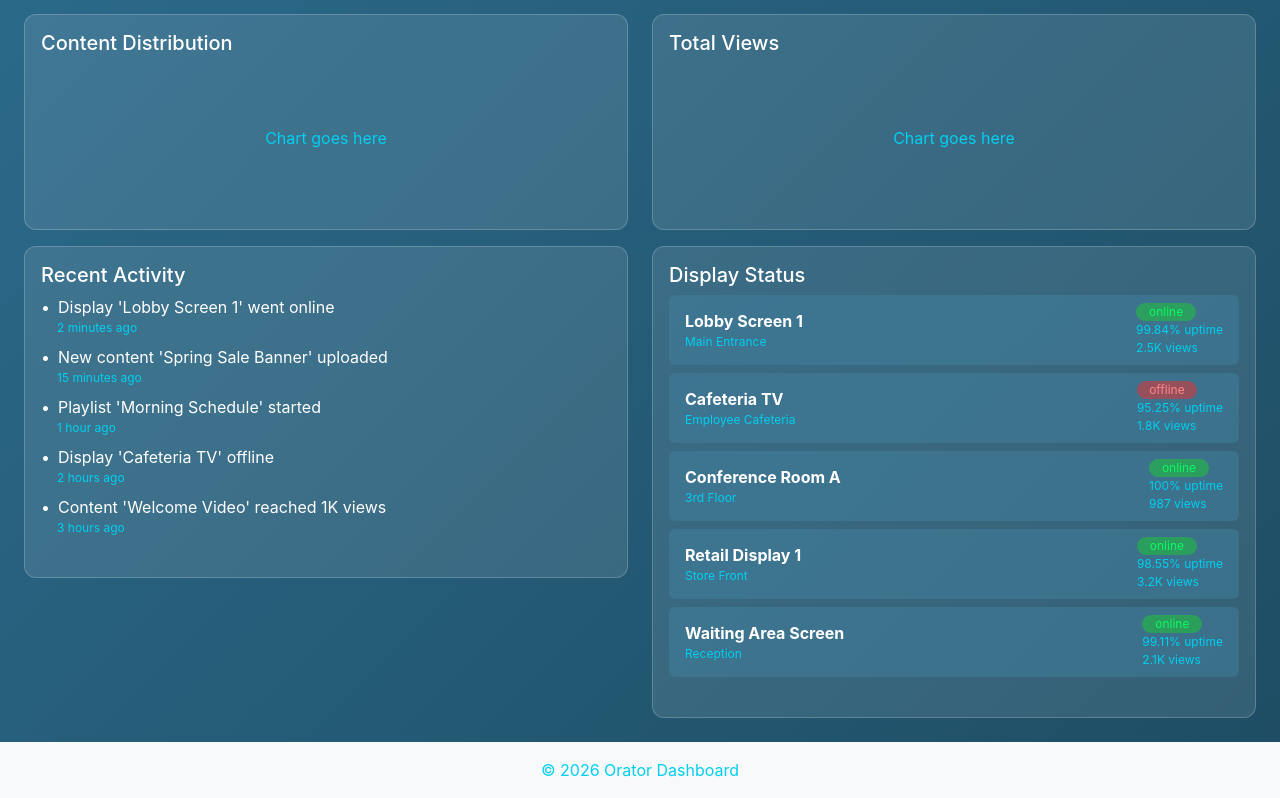
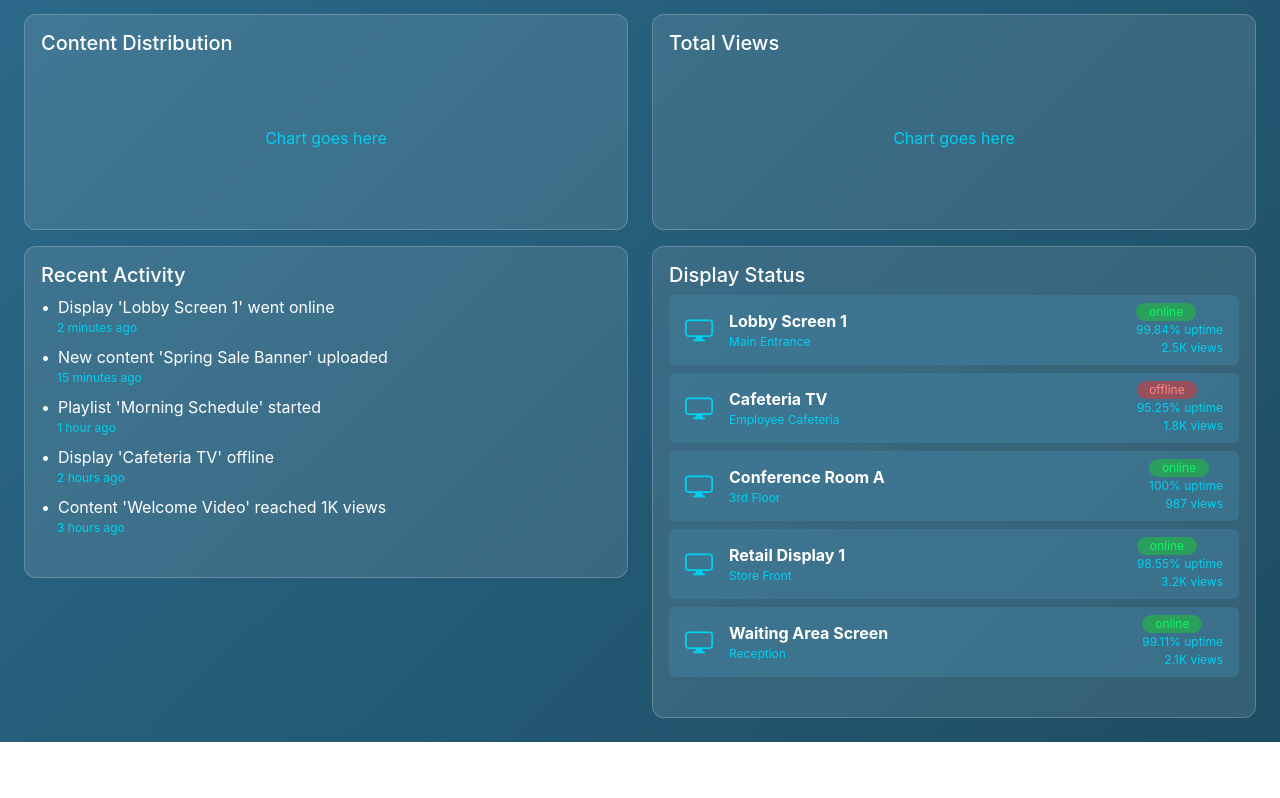
Before and after one commit to Junaid-Taqi/orator-dashboard, a React (Create React App) app: page / in a window 1280 px wide. Shown: the part 290-1088 px from the top of the page. After the commit the page ends 1032 px from the top, so only its background shows below. Built offline with nearby package versions, Linux system fonts and the light colour scheme.

Commit message:
init commit

```diff
--- a/src/App.js
+++ b/src/App.js
@@ -1,18 +1,14 @@
 import './App.css';
 import Header from './components/Header';
-import Footer from './components/Footer';
 import Dashboard from './components/Dashboard';
 
 function App() {
   return (
     <div className="d-flex flex-column min-vh-100">
       <Header />
-
       <main className="container-fluid mt-4 flex-grow-1">
         <Dashboard />
       </main>
-
-      <Footer />
     </div>
   );
 }
--- a/src/components/DisplayStatus.js
+++ b/src/components/DisplayStatus.js
@@ -15,11 +15,14 @@ function DisplayStatus() {
       <ul className="list-unstyled">
         {displays.map((d, idx) => (
           <li key={idx} className="d-flex justify-content-between align-items-center mb-2 displayStatusRecord px-3 py-2 rounded">
-            <div>
-              <strong>{d.name}</strong>
-              <div className="fs-12 text-primary">{d.location}</div>
+            <div className="d-flex align-items-center">
+              <i className="bi bi-display fs-3 me-3 text-primary"></i>
+              <div>
+                <strong>{d.name}</strong>
+                <div className="fs-12 text-primary">{d.location}</div>
+              </div>
             </div>
-            <div className="">
+            <div className="text-end">
               <div className={d.status === 'online' ? 'text-green online fs-12' : 'text-danger offline fs-12'}>{d.status}</div>
               <div className="fs-12 text-primary">{d.uptime} uptime</div>
               <div className="fs-12 text-primary">{d.views} views</div>
--- a/src/components/Footer.js
+++ /dev/null
@@ -1,13 +0,0 @@
-import React from 'react';
-
-function Footer() {
-  return (
-    <footer className="bg-light text-center py-3 mt-auto">
-      <div className="container">
-        <span className="text-primary">© 2026 Orator Dashboard</span>
-      </div>
-    </footer>
-  );
-}
-
-export default Footer;
```
